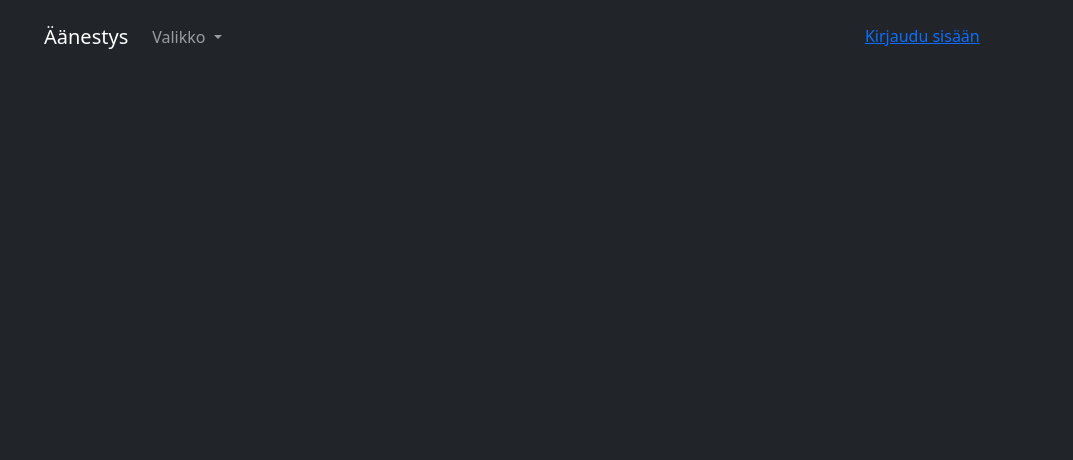
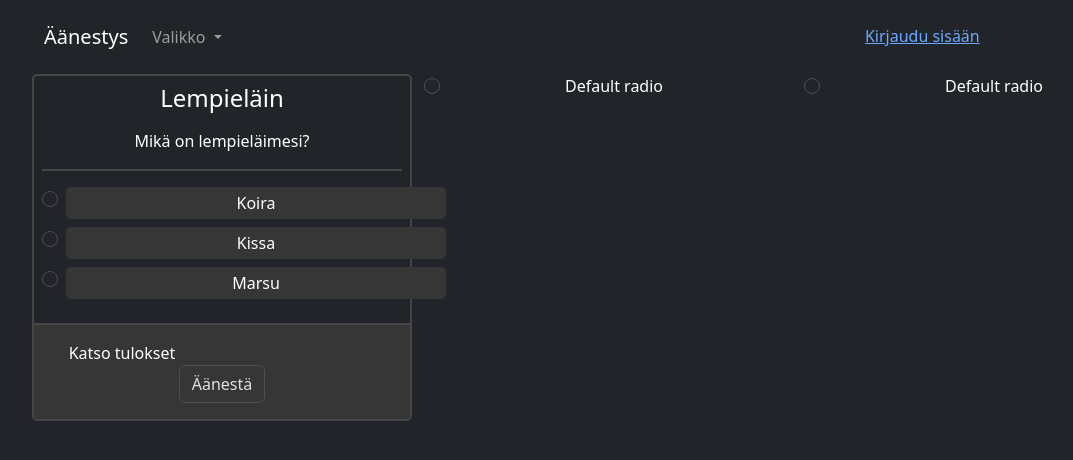
Before and after one commit to miikaxm/-662-Use-Case-kaavio, a plain HTML site: page index.html in a window 1280 px wide. Shown: the whole page, without its empty margins (38-1111 px from the left). Drawn offline with nearby package versions, Linux system fonts and the light colour scheme.

Commit message:
Äänestys laatikon tyylit

```diff
--- a/index.html
+++ b/index.html
@@ -1,5 +1,5 @@
 <!doctype html>
-<html lang="en">
+<html lang="en" data-bs-theme="dark">
   <head>
     <meta charset="utf-8">
     <meta name="viewport" content="width=device-width, initial-scale=1">
@@ -87,6 +87,58 @@
         </form>
     </div>
 
+    <!-- Äänestykset -->
+    <div class="container text-center">
+        <div class="row row-cols-3">
+            <div style="border: 2px solid rgb(70, 70, 70); border-radius: 5px;" class="col p-0 text-white">
+                <h4 class="pt-2">Lempieläin</h1>
+                <p style="border-bottom: 2px solid rgb(70, 70, 70);" class="mx-2 pt-2 pb-3">Mikä on lempieläimesi?</p>
+                <!-- #1 option -->
+                <div class="m-2 form-check my-2">
+                    <input class="form-check-input" type="radio" name="radioDefault" id="radioDefault1">
+                    <label style="width: 380px; border-radius: 5px; background-color: rgb(54, 54, 54);" class="form-check-label p-1" for="radioDefault1">
+                    Koira
+                    </label>
+                </div>
+                <!-- #2 option -->
+                <div class="m-2 form-check my-2">
+                    <input class="form-check-input" type="radio" name="radioDefault" id="radioDefault2">
+                    <label style="width: 380px; border-radius: 5px; background-color: rgb(54, 54, 54);" class="form-check-label p-1" for="radioDefault2">
+                    Kissa
+                    </label>
+                </div>
+                <!-- #3 option -->
+                <div class="m-2 form-check my-2">
+                    <input class="form-check-input" type="radio" name="radioDefault" id="radioDefault3">
+                    <label style="width: 380px; border-radius: 5px; background-color: rgb(54, 54, 54);" class="form-check-label p-1" for="radioDefault3">
+                    Marsu
+                    </label>
+                </div>
+                <div class="p-3 mt-4" style="background-color: rgb(54, 54, 54); border-top: 2px solid rgb(70, 70, 70); ">
+                    <a style="display: inline; padding-right: 200px; text-decoration: none;" class="text-white" href="">Katso tulokset</a>
+                    <button type="button" class="btn border" style="display: inline;">Äänestä</button>
+                </div>
+            </div>
+            <div class="col text-white">
+                <div class="form-check">
+                    <input class="form-check-input" type="radio" name="radioDefault" id="radioDefault1">
+                    <label class="form-check-label" for="radioDefault1">
+                    Default radio
+                    </label>
+                </div>
+            </div>
+            <div class="col text-white">
+                <div class="form-check">
+                    <input class="form-check-input" type="radio" name="radioDefault" id="radioDefault1">
+                    <label class="form-check-label" for="radioDefault1">
+                    Default radio
+                    </label>
+                </div>
+            </div>
+        </div>
+    </div>
+
+
     <!-- Scripts -->
     <script src="https://cdn.jsdelivr.net/npm/bootstrap@5.3.8/dist/js/bootstrap.bundle.min.js" integrity="sha384-FKyoEForCGlyvwx9Hj09JcYn3nv7wiPVlz7YYwJrWVcXK/BmnVDxM+D2scQbITxI" crossorigin="anonymous"></script>
     <script src="app.js"></script>
```
